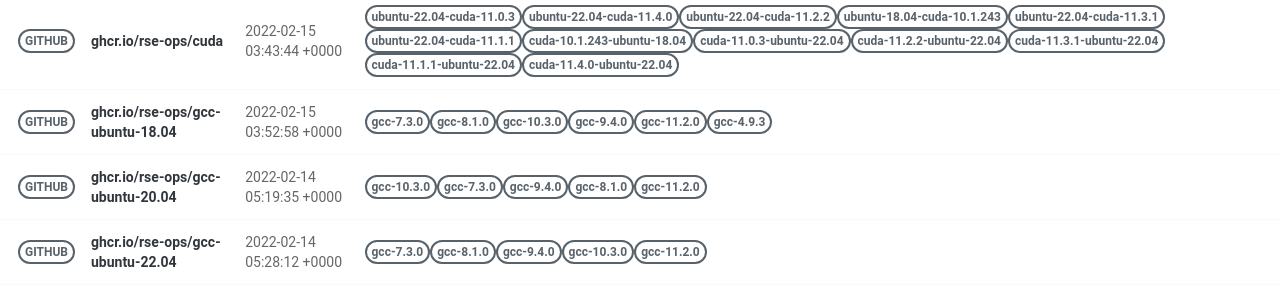
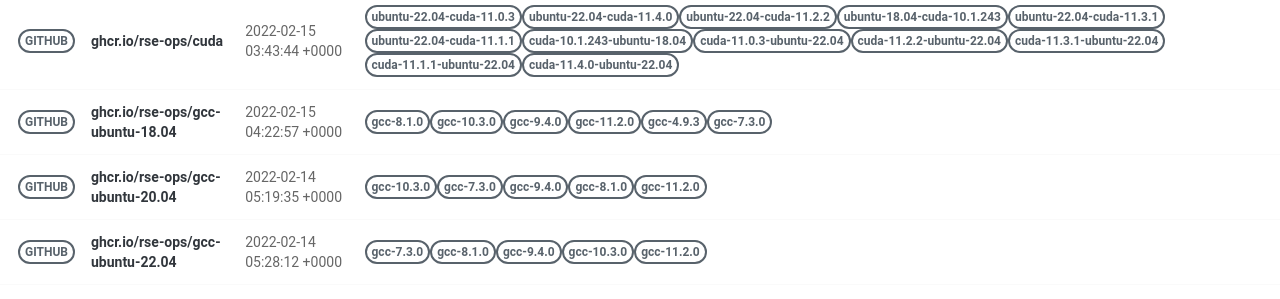
Before and after one commit to rse-ops/docker-images, a Jekyll site: the page built from pages/index.md, in a window 1280 px wide. Shown: the part 502-801 px from the top of the page. Built offline with Jekyll 4.4.1, drawn with Linux system fonts in a browser that asks for light colours; nearby versions of some CDN libraries.

Commit message:
Automated push to update library 2022-02-15

```diff
--- a/_library/ghcr.io-rse-ops-gcc-ubuntu-18.04.md
+++ b/_library/ghcr.io-rse-ops-gcc-ubuntu-18.04.md
@@ -1,14 +1,11 @@
 ---
 layout: container
 name: ghcr.io/rse-ops/gcc-ubuntu-18.04
-updated_at: 2022-02-15 03:52:58.871953
+updated_at: 2022-02-15 04:22:57.738616
 
 
 container_url: https://github.com/orgs/rse-ops/packages/container/package/gcc-ubuntu-18.04
 versions:
- - tag: gcc-7.3.0
-   dockerfile: https://github.com/rse-ops/docker-images/blob/main/ubuntu/gcc/Dockerfile
-   manifest: https://crane.ggcr.dev/manifest/ghcr.io/rse-ops/gcc-ubuntu-18.04:gcc-7.3.0
  - tag: gcc-8.1.0
    dockerfile: https://github.com/rse-ops/docker-images/blob/main/ubuntu/gcc/Dockerfile
    manifest: https://crane.ggcr.dev/manifest/ghcr.io/rse-ops/gcc-ubuntu-18.04:gcc-8.1.0
```
Also changed, not shown: other parts of _library/ghcr.io-rse-ops-gcc-ubuntu-18.04.md (+3 -0 lines).
